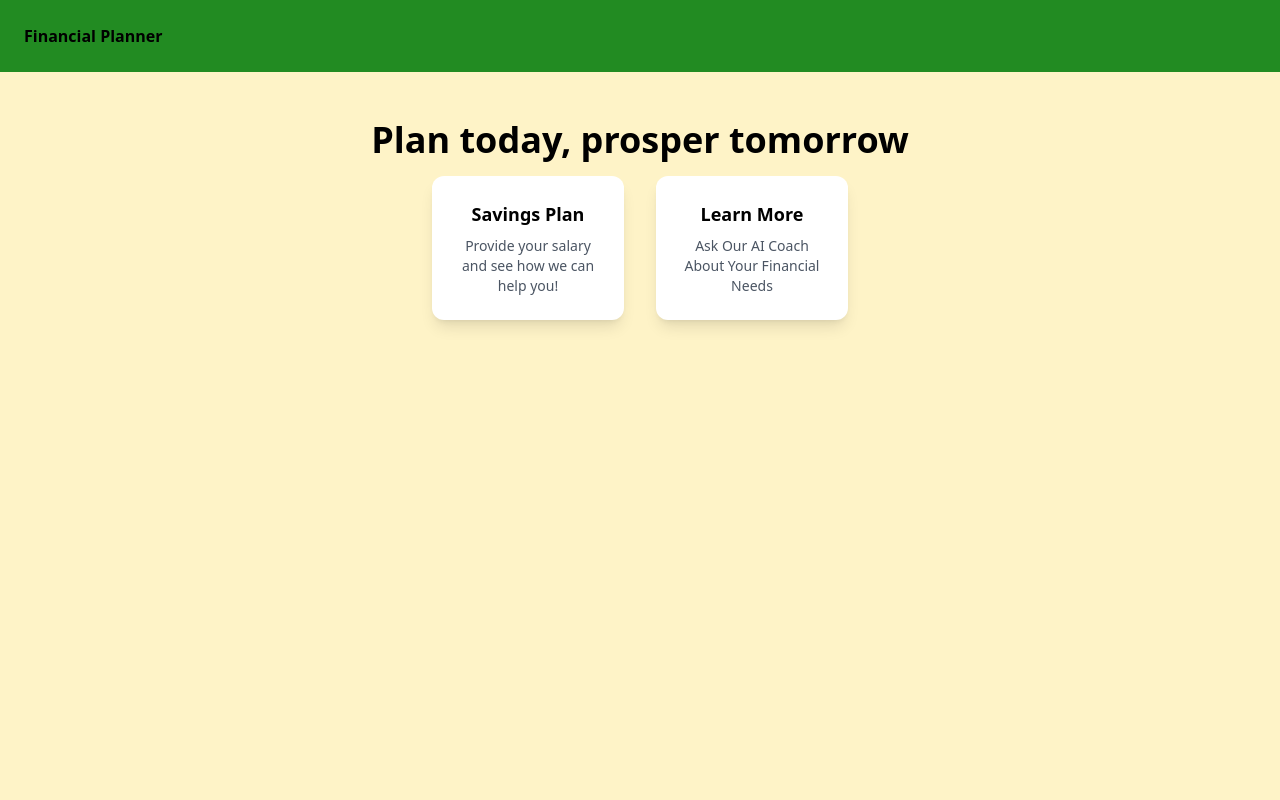
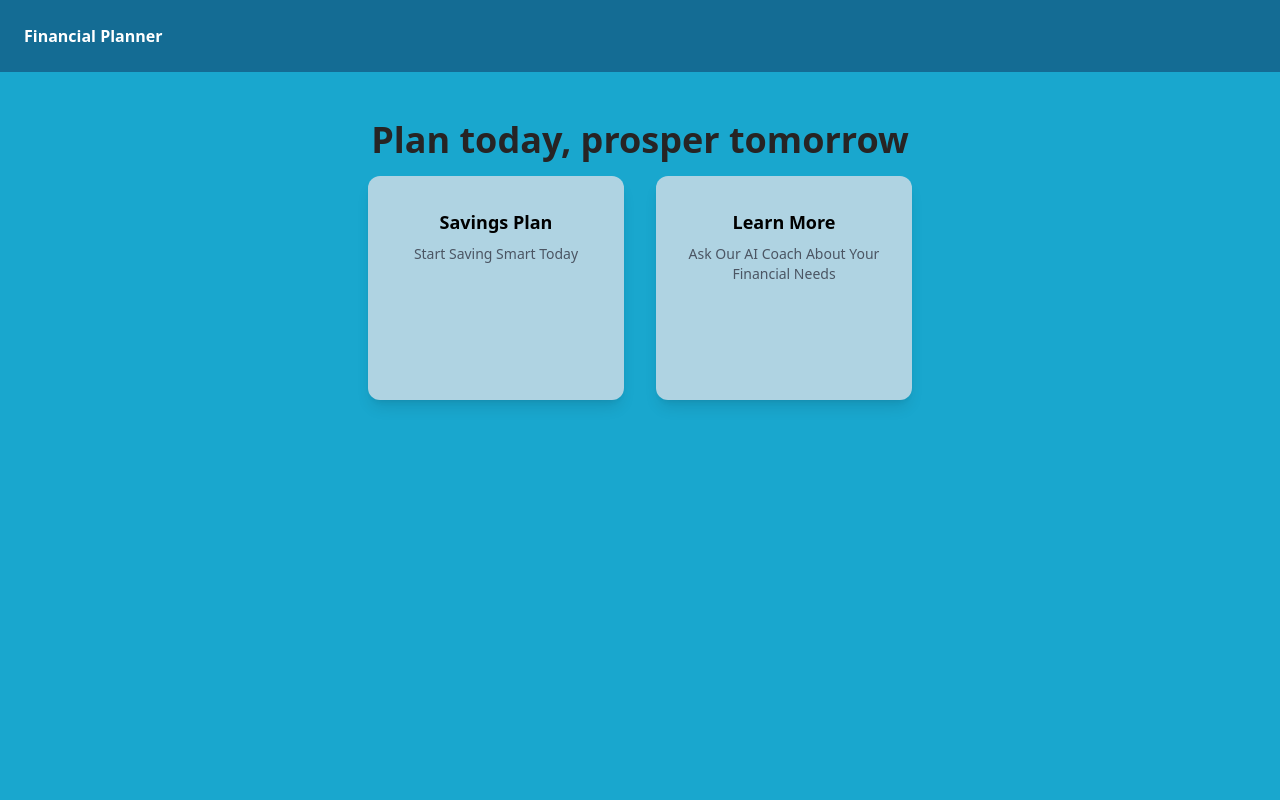
Before and after one commit to Suheylaersen/OneEthos-KH-Challange, a Flask app: page / in a window 1280 px wide. Run offline with Flask 3, Linux system fonts and the light colour scheme; some libraries are stand-ins or nearby versions.

Commit message:
Updated color pallete

```diff
--- a/static/scripts.js
+++ b/static/scripts.js
@@ -9,7 +9,7 @@ button.addEventListener('click', () => {
 
     const card = document.createElement('div');
     card.className = 'bg-white rounded-lg shadow-md p-6 text-center';
-    card.innerHTML = `<p class="text-lg font-medium">test</p>`;
+    card.innerHTML = `<p class="text-lg font-medium">Your Budget</p>`;
     cardsContainer.appendChild(card);
 
 });
--- a/templates/index.html
+++ b/templates/index.html
@@ -11,21 +11,25 @@
             theme: {
                 extend: {
                     colors: {
-                        forest: '#228B22', // forest green
+                        newblack: '#272424', // forest green
+                        lightblue: '#AFD3E2', // light blue
+                        mediumblue: '#19A7CE', // medium blue
+                        darkblue: '#146C94', // dark blue
+                        shadowlightblue: '#9DE0D0', // shaded light blue
                     }
                 }
             }
         }
     </script>
 </head>
-<body class="min-h-screen bg-amber-100 text-black">
+<body class="min-h-screen bg-mediumblue text-newblack">
 
     <!-- Flex container for top and main sections -->
     <div class="flex flex-col min-h-screen">
 
         <!-- Top section -->
-        <header class="bg-forest py-6 px-6">
-            <h1 class="text-medium font-bold">Financial Planner</h1>
+        <header class="bg-darkblue py-6 px-6">
+            <h1 class="text-medium font-bold text-white">Financial Planner</h1>
         </header>
 
     <!-- Main Section -->
@@ -38,13 +42,13 @@
         <!-- Navigation Cards Section -->
         <div class="flex justify-center gap-8 mt-8">
         <!-- Card 1 -->
-        <a href="features/financial_planning.html" class="bg-white shadow-lg rounded-xl p-6 w-48 text-center hover:scale-105 transition-transform duration-200">
+        <a href="features/financial_planning.html" class="bg-lightblue shadow-lg rounded-xl p-8 w-64 h-56 text-center hover:scale-105 transition-transform duration-200">
             <h3 class="text-lg font-semibold text-black">Savings Plan</h3>
-            <p class="text-sm text-gray-600 mt-2">Provide your salary and see how we can help you!</p>
+            <p class="text-sm text-gray-600 mt-2">Start Saving Smart Today</p>
         </a>
 
         <!-- Card 2 -->
-        <a href="features/ai_coach.html" class="bg-white shadow-lg rounded-xl p-6 w-48 text-center hover:scale-105 transition-transform duration-200">
+        <a href="features/ai_coach.html" class="bg-lightblue shadow-lg rounded-xl p-8 w-64 h-56 text-center hover:scale-105 transition-transform duration-200">
             <h3 class="text-lg font-semibold text-black">Learn More</h3>
             <p class="text-sm text-gray-600 mt-2">Ask Our AI Coach About Your Financial Needs</p>
         </a>
```
Also changed, not shown: templates/features/ai_coach.html (+10 -5 lines), templates/features/financial_planning.html (+11 -6 lines).
